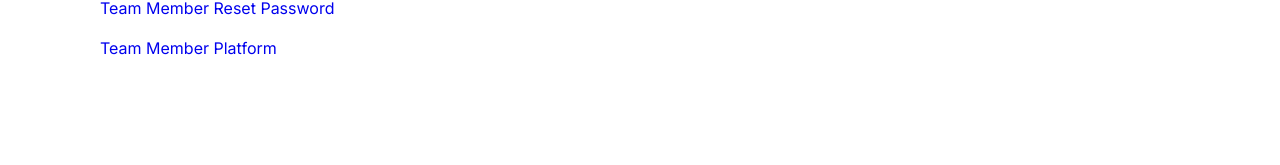
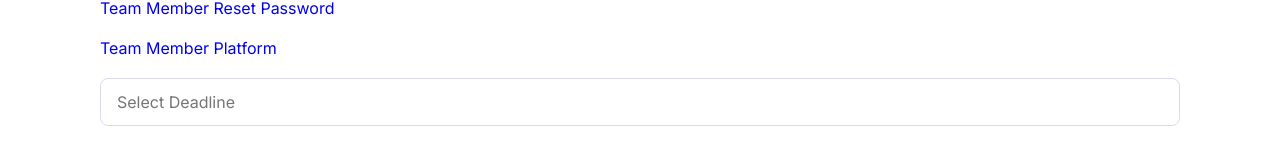
Before and after one commit to durdonadev/projectify-app-ui, a React (Create React App) app: page / in a window 1280 px wide. Shown: the part 481-646 px from the top of the page. Built offline with nearby package versions, Linux system fonts and the light colour scheme; no server answers.

Commit message:
Customize react-datepicker body

```diff
--- a/package.json
+++ b/package.json
@@ -10,7 +10,9 @@
         "@types/node": "^20.10.5",
         "@types/react": "^18.2.45",
         "@types/react-dom": "^18.2.18",
+        "date-fns": "^3.3.1",
         "react": "^18.2.0",
+        "react-datepicker": "^5.1.0",
         "react-dom": "^18.2.0",
         "react-hot-toast": "^2.4.1",
         "react-router-dom": "^6.21.1",
@@ -42,5 +44,8 @@
             "last 1 firefox version",
             "last 1 safari version"
         ]
+    },
+    "devDependencies": {
+        "@types/react-datepicker": "^4.19.5"
     }
 }
--- a/src/App.tsx
+++ b/src/App.tsx
@@ -1,6 +1,9 @@
 import { Link } from "react-router-dom";
 import styled from "styled-components";
-import { Badge, Icon } from "./design-system";
+
+import "react-datepicker/dist/react-datepicker.css";
+import { useState } from "react";
+import { DatePicker } from "./design-system";
 
 const Base = styled.div`
     font-size: 1.6rem;
@@ -11,6 +14,7 @@
 `;
 
 const App = () => {
+    const [date, setDate] = useState<Date>();
     return (
         <Base>
             <h1>Welcome </h1>
@@ -32,6 +36,12 @@
                 Team Member Reset Password
             </Link>
             <Link to="team-member/platform">Team Member Platform</Link>
+
+            <DatePicker
+                selected={date}
+                onChange={(date) => setDate(date)}
+                placeholder="Select Deadline"
+            />
         </Base>
     );
 };
--- /dev/null
+++ b/src/design-system/DatePicker/DatePicker.css
@@ -0,0 +1,57 @@
+.react-datepicker-wrapper {
+    width: 100% !important;
+}
+
+.react-datepicker.date-picker {
+    font-family: "Inter", sans-serif;
+    width: max-content;
+    border: none;
+    box-shadow: var(--shadow-xl);
+}
+
+.react-datepicker__day.date-picker__day-wrapper {
+    height: 3.6rem;
+    width: 3.6rem;
+    color: var(--jaguar-900);
+}
+
+.react-datepicker__day.date-picker__day-wrapper:hover {
+    background-color: var(--primary-50);
+}
+
+.date-picker__day {
+    font-size: var(--font-size-14);
+
+    height: 100%;
+    display: flex;
+    align-items: center;
+    justify-content: center;
+}
+
+.react-datepicker__triangle {
+    display: none;
+}
+
+.react-datepicker__day--keyboard-selected,
+.react-datepicker__month-text--keyboard-selected,
+.react-datepicker__quarter-text--keyboard-selected,
+.react-datepicker__year-text--keyboard-selected {
+    background-color: var(--primary-500) !important;
+    color: var(--white) !important;
+}
+
+.react-datepicker__day--selected,
+.react-datepicker__day--in-selecting-range,
+.react-datepicker__day--in-range,
+.react-datepicker__month-text--selected,
+.react-datepicker__month-text--in-selecting-range,
+.react-datepicker__month-text--in-range,
+.react-datepicker__quarter-text--selected,
+.react-datepicker__quarter-text--in-selecting-range,
+.react-datepicker__quarter-text--in-range,
+.react-datepicker__year-text--selected,
+.react-datepicker__year-text--in-selecting-range,
+.react-datepicker__year-text--in-range {
+    background-color: var(--primary-500) !important;
+    color: var(--white) !important;
+}
--- /dev/null
+++ b/src/design-system/DatePicker/DatePicker.tsx
@@ -0,0 +1,50 @@
+import React from "react";
+import ReactDatePicker, { ReactDatePickerProps } from "react-datepicker";
+import getDate from "date-fns/getDate";
+import "./DatePicker.css";
+
+interface DataPickerProps {
+    selected: ReactDatePickerProps["selected"];
+    onSelect?: (value: Date) => void;
+    onChange: (value: Date) => void;
+    placeholder: string;
+    disabled?: boolean;
+}
+
+const DatePicker: React.FC<DataPickerProps> = ({
+    selected,
+    onSelect,
+    onChange,
+    placeholder,
+    disabled
+}) => {
+    const handleOnChange = (date: Date) => {
+        onChange(date);
+    };
+    const handleOnSelect = (date: Date) => {
+        onSelect && onSelect(date);
+    };
+
+    const customizeDay = (date: Date) => {
+        return "date-picker__day-wrapper";
+    };
+
+    const renderDayContents = (_: number, date: Date) => {
+        return <div className="date-picker__day">{getDate(date)}</div>;
+    };
+    return (
+        <ReactDatePicker
+            selected={selected}
+            onSelect={handleOnSelect}
+            onChange={handleOnChange}
+            className="input input-large input-rounded"
+            placeholderText={placeholder}
+            disabled={disabled}
+            dayClassName={customizeDay}
+            renderDayContents={renderDayContents}
+            calendarClassName="date-picker"
+        />
+    );
+};
+
+export { DatePicker };
--- /dev/null
+++ b/src/design-system/DatePicker/index.ts
@@ -0,0 +1 @@
+export * from "./DatePicker";
--- a/src/design-system/index.ts
+++ b/src/design-system/index.ts
@@ -10,5 +10,6 @@
 export * from "./Icon";
 export * from "./Toaster";
 export * from "./Badge";
+export * from "./DatePicker";
 
 export * from "./utils";
```
Also changed, not shown: 1 other file (tests, documents, lock files or other folders).
